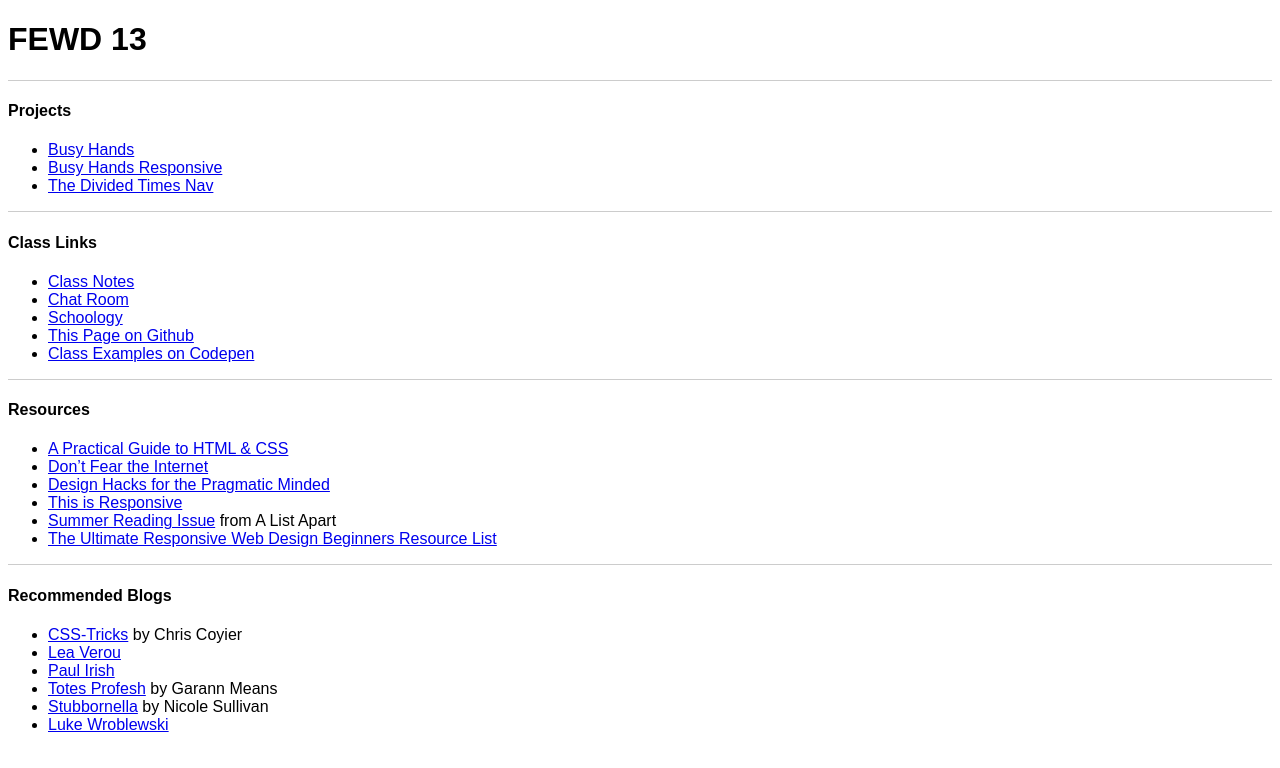
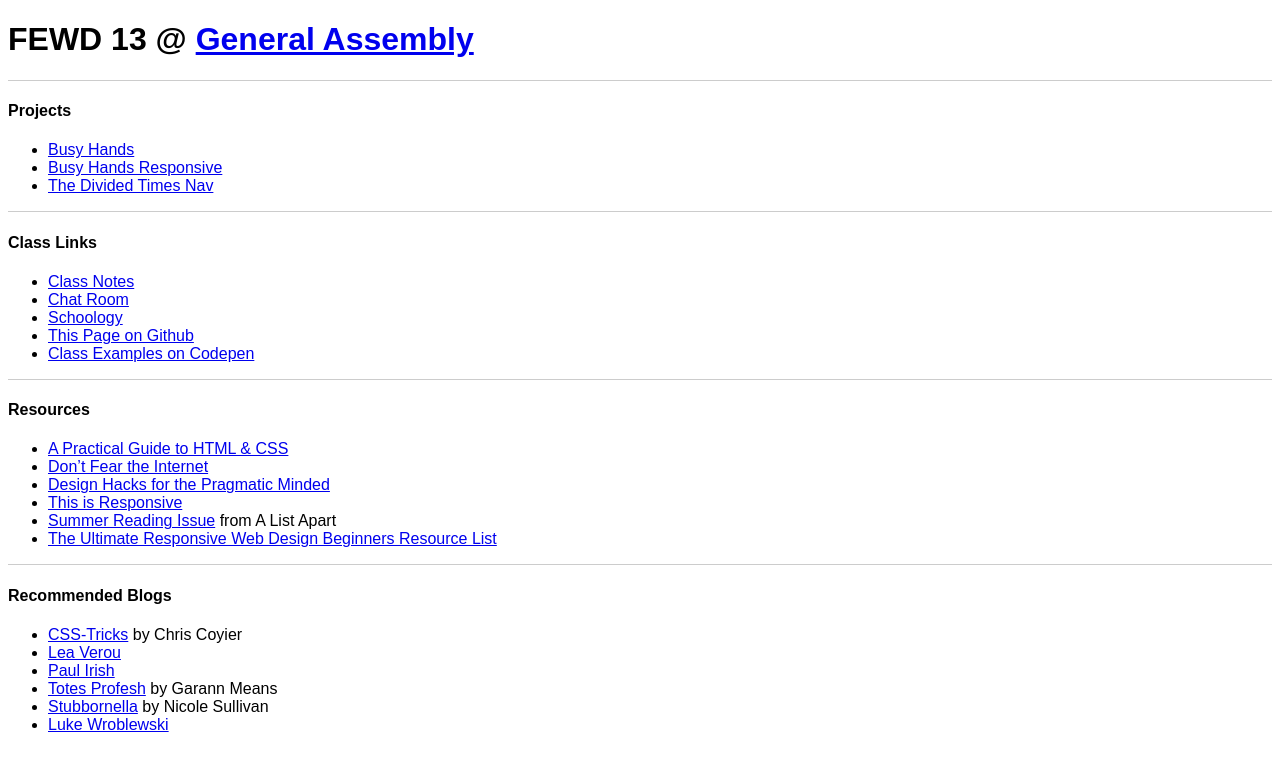
Before and after one commit to nevanscott/fewd13, a plain HTML site: page index.html in a window 1280 px wide. Drawn offline with Linux system fonts and the light colour scheme.

Commit message:
Update index.html

```diff
--- a/index.html
+++ b/index.html
@@ -2,11 +2,11 @@
 <html>
 	<head>
 		<meta charset="utf-8">
-		<title>FEWD 13</title>
+		<title>FEWD 13 @ General Assembly</title>
 		<link rel="stylesheet" href="main.css">
 	</head>
 	<body>
-		<h1>FEWD 13</h1>
+		<h1>FEWD 13 @ <a href="http://generalassemb.ly/">General Assembly</a></h1>
 		<hr />
 		<h4>Projects</h4>
 		<ul>
```
